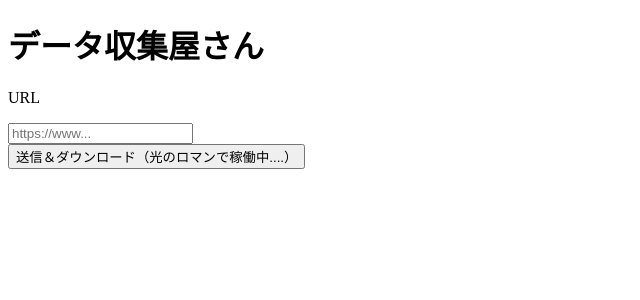
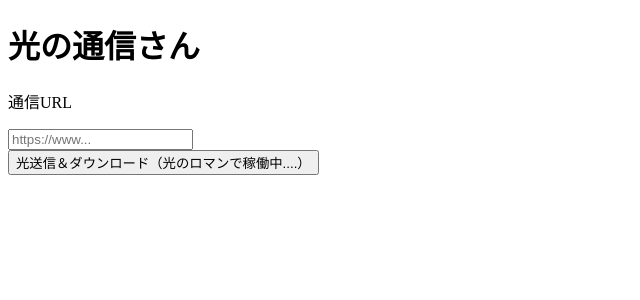
Before and after one commit to LightSign/Hikari_roman, a Flask app: page / in a window 1280 px wide. Shown: the top 300 px of the page, without its empty margins (0-640 px from the left). Run offline with Flask 2, Linux system fonts and the light colour scheme.

Commit message:
add message

```diff
--- a/templates/index.html
+++ b/templates/index.html
@@ -2,14 +2,14 @@
   ================================================== -->
 <!DOCTYPE html>
 <div class="">
-  <h1>データ収集屋さん</h1>
+  <h1>光の通信さん</h1>
 
 </div>
 <div class="form">
   <link rel="stylesheet" type="text/css" href="static/index.css">
   <div class="container">
     <form action="/post" method="post">
-      <p class='URL' for="name">URL</p>
+      <p class='URL' for="name">通信URL</p>
       <input class='search_box' type="url" id="URL" name="URL" placeholder="https://www..."><br>
       <!-- <p class='profit_rate' for="name"> 利益率 </p>
       <input class='search_box' type="text" id="profit_rate" name="profit_rate" placeholder="1.3(30%の利益を出したい場合)">
@@ -41,7 +41,7 @@
       <p class='' for="name"> Shipping_Profile_Name </p>
       <input class='search_box' type="text" id="Shipping_Profile_Name" name="Shipping_Profile_Name" placeholder="Shipping_Free_$00000"> -->
 
-      <button type="submit" class="btn">送信＆ダウンロード（光のロマンで稼働中....）</button>
+      <button type="submit" class="btn">光送信＆ダウンロード（光のロマンで稼働中....）</button>
     </form>
   </div>
 </div>
```
